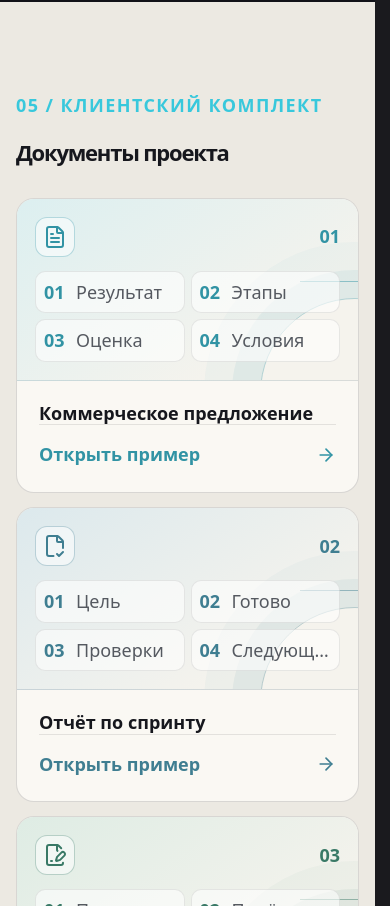
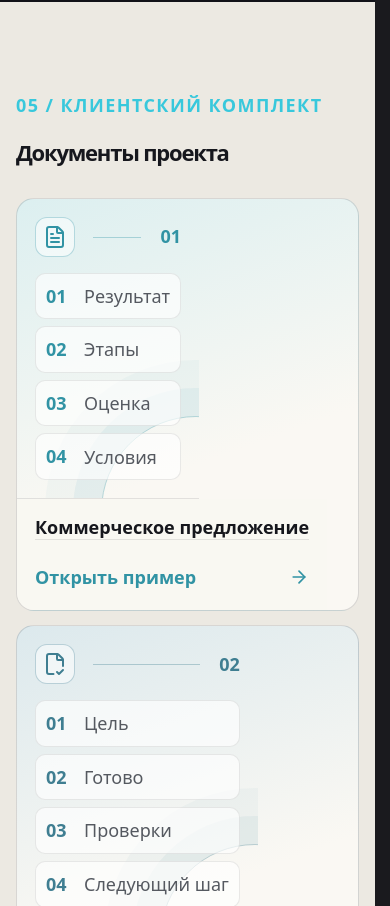
Before and after one commit to arar228/memora-solutions, a React (Vite) app: page / in a window 390 px wide. Shown: the part 9878-10784 px from the top of the page. Built offline with nearby package versions, Linux system fonts and the light colour scheme.

Commit message:
fix(portfolio): align document cards in one row

```diff
--- a/src/pages/Creator/CreatorPage.css
+++ b/src/pages/Creator/CreatorPage.css
@@ -288,29 +288,29 @@
 .portfolio-pricing li p { margin: 0; color: #c4c5cb; line-height: 1.35; }
 .portfolio-offer-note { margin: 16px 0 0; color: #8b8d96; line-height: 1.5; }
 
-.portfolio-documents { display: grid; grid-template-columns: repeat(2,minmax(0,1fr)); gap: 14px; margin-top: 34px; }
-.portfolio-document-card { --document-accent: #3193a4; --document-soft: #dceff0; min-width: 0; min-height: 214px; display: grid; grid-template-columns: minmax(240px,.92fr) minmax(0,1.08fr); overflow: hidden; padding: 0; border: 1px solid rgba(22,23,29,.15); border-radius: 18px; color: var(--portfolio-ink); background: #faf8f3; font: inherit; text-align: left; cursor: pointer; transition: border-color .25s ease,box-shadow .25s ease,transform .25s ease; }
+.portfolio-documents { display: grid; grid-template-columns: repeat(4,minmax(0,1fr)); gap: 14px; margin-top: 34px; }
+.portfolio-document-card { --document-accent: #3193a4; --document-soft: #dceff0; min-width: 0; display: flex; flex-direction: column; overflow: hidden; padding: 0; border: 1px solid rgba(22,23,29,.15); border-radius: 18px; color: var(--portfolio-ink); background: linear-gradient(160deg,var(--document-soft),#faf8f3 62%); font: inherit; text-align: left; cursor: pointer; transition: border-color .25s ease,box-shadow .25s ease,transform .25s ease; }
 .portfolio-document-card--2 { --document-accent: #3f7e91; --document-soft: #dce9ed; }
 .portfolio-document-card--3 { --document-accent: #397966; --document-soft: #deece4; }
 .portfolio-document-card--4 { --document-accent: #81724d; --document-soft: #eee7d7; }
 .portfolio-document-card:hover,
 .portfolio-document-card:focus-visible { border-color: rgba(49,147,164,.62); box-shadow: 0 22px 54px rgba(40,53,58,.13); transform: translateY(-6px); outline: none; }
-.portfolio-document-card__visual { position: relative; display: flex; flex-direction: column; gap: 14px; padding: 18px; overflow: hidden; border-right: 1px solid rgba(22,23,29,.1); background: linear-gradient(145deg,var(--document-soft),#f5f3ed 76%); }
+.portfolio-document-card__visual { position: relative; display: flex; flex-direction: column; gap: 16px; padding: 18px; overflow: hidden; border-bottom: 1px solid rgba(22,23,29,.1); }
 .portfolio-document-card__visual::before { content: ''; position: absolute; width: 190px; height: 190px; right: -92px; bottom: -108px; border: 1px solid color-mix(in srgb,var(--document-accent) 35%,transparent); border-radius: 50%; box-shadow: 0 0 0 28px color-mix(in srgb,var(--document-accent) 7%,transparent),0 0 0 56px color-mix(in srgb,var(--document-accent) 4%,transparent); }
-.portfolio-document-card__visual::after { content: ''; position: absolute; top: 82px; right: 0; width: 58px; height: 1px; background: var(--document-accent); opacity: .48; }
+.portfolio-document-card__visual::after { content: ''; position: absolute; top: 38px; right: 58px; left: 76px; height: 1px; background: var(--document-accent); opacity: .34; }
 .portfolio-document-card__meta { position: relative; z-index: 1; display: flex; align-items: center; justify-content: space-between; color: var(--document-accent); }
 .portfolio-document-card__meta > span { width: 40px; height: 40px; display: grid; place-items: center; border: 1px solid color-mix(in srgb,var(--document-accent) 32%,transparent); border-radius: 12px; background: rgba(255,255,255,.54); }
 .portfolio-document-card__meta b { font-weight: 800; }
-.portfolio-document-card__structure { position: relative; z-index: 1; display: grid; grid-template-columns: repeat(2,minmax(0,1fr)); gap: 6px; }
-.portfolio-document-card__structure > span { display: grid; grid-template-columns: 26px minmax(0,1fr); align-items: center; gap: 6px; min-height: 38px; padding: 5px 8px; border: 1px solid rgba(22,23,29,.09); border-radius: 10px; background: rgba(255,255,255,.58); transition: border-color .25s ease,transform .25s ease; }
+.portfolio-document-card__structure { position: relative; z-index: 1; display: grid; grid-template-columns: 1fr; gap: 7px; }
+.portfolio-document-card__structure > span { display: grid; grid-template-columns: 30px minmax(0,1fr); align-items: center; gap: 8px; min-height: 42px; padding: 7px 10px; border: 1px solid rgba(22,23,29,.09); border-radius: 10px; background: rgba(255,255,255,.64); transition: border-color .25s ease,transform .25s ease; }
 .portfolio-document-card__structure i { color: var(--document-accent); font-style: normal; font-weight: 800; }
-.portfolio-document-card__structure em { overflow: hidden; color: #555960; font-style: normal; text-overflow: ellipsis; white-space: nowrap; }
+.portfolio-document-card__structure em { color: #555960; font-style: normal; line-height: 1.25; white-space: normal; }
 .portfolio-document-card:hover .portfolio-document-card__structure > span { border-color: color-mix(in srgb,var(--document-accent) 26%,transparent); transform: translateX(4px); }
-.portfolio-document-card__body { min-width: 0; display: flex; flex-direction: column; padding: 22px; }
+.portfolio-document-card__body { min-width: 0; flex: 1; display: flex; flex-direction: column; padding: 18px; background: rgba(250,248,243,.72); }
 .portfolio-document-card__copy { display: grid; align-content: start; }
 .portfolio-document-card__copy strong { font-size: 22px; line-height: 1.2; }
 .portfolio-document-card__copy > span { color: #696b74; line-height: 1.5; }
-.portfolio-document-card__action { display: inline-flex; align-items: center; justify-content: space-between; gap: 8px; margin-top: auto; padding-top: 14px; border-top: 1px solid rgba(22,23,29,.1); color: var(--document-accent); font-weight: 800; }
+.portfolio-document-card__action { display: inline-flex; align-items: center; justify-content: space-between; gap: 8px; margin-top: auto; padding-top: 22px; border-top: 1px solid rgba(22,23,29,.1); color: var(--document-accent); font-weight: 800; }
 .portfolio-document-card__action svg { transition: transform .25s ease; }
 .portfolio-document-card:hover .portfolio-document-card__action svg,
 .portfolio-document-card:focus-visible .portfolio-document-card__action svg { transform: translateX(5px); }
@@ -452,7 +452,7 @@
     .portfolio-case-row__media { position: absolute; right: 20px; bottom: 18px; left: 88px; height: 154px; }
     .portfolio-case-row.has-media .portfolio-case-row__action { position: absolute; right: 20px; top: 18px; }
     .portfolio-case-row.is-compact .portfolio-case-row__action { grid-column: 3; grid-row: 1 / span 2; }
-    .portfolio-document-card { grid-template-columns: minmax(220px,.9fr) minmax(0,1.1fr); }
+    .portfolio-documents { grid-template-columns: repeat(2,minmax(0,1fr)); }
 }
 
 @media (max-width: 760px) {
@@ -494,9 +494,7 @@
     .portfolio-process h3 { margin-top: 12px; }
     .portfolio-pricing,
     .portfolio-inquiry { grid-template-columns: 1fr; }
-    .portfolio-document-card { grid-template-columns: 1fr; }
-    .portfolio-document-card__visual { border-right: 0; border-bottom: 1px solid rgba(22,23,29,.1); }
-    .portfolio-document-card__structure { grid-template-columns: repeat(2,minmax(0,1fr)); }
+    .portfolio-document-card__visual { border-bottom: 1px solid rgba(22,23,29,.1); }
     .portfolio-document-viewer { padding: 0; }
     .portfolio-document-viewer__panel { width: 100vw; height: 100dvh; max-height: 100dvh; border: 0; border-radius: 0; }
     .portfolio-document-viewer__panel > header { padding: 14px 12px 14px 18px; }
```
